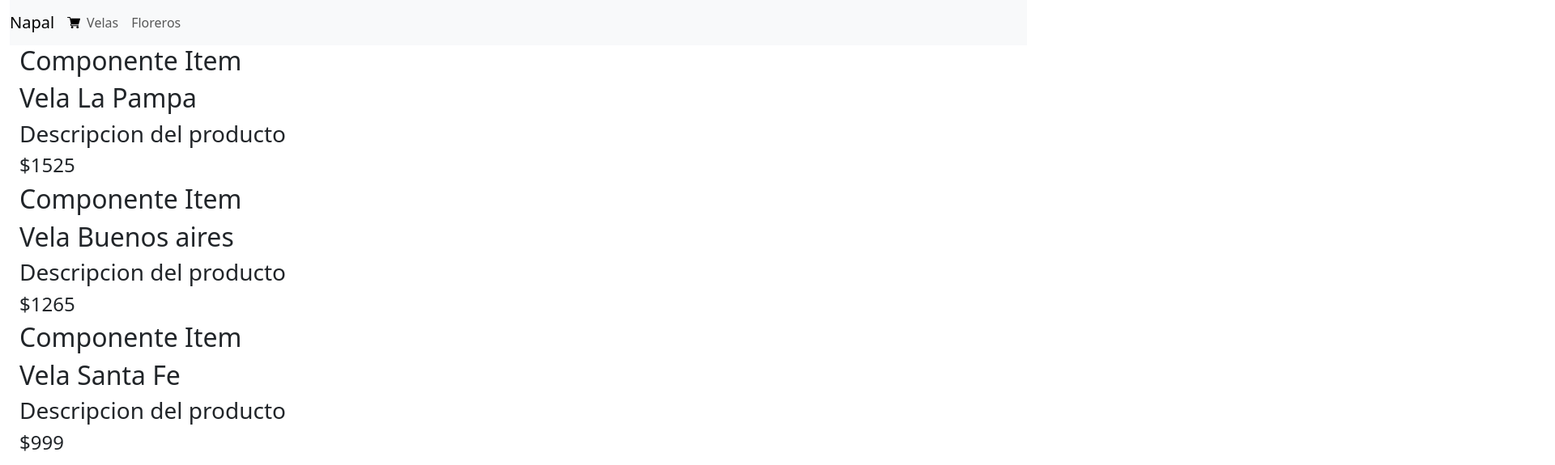
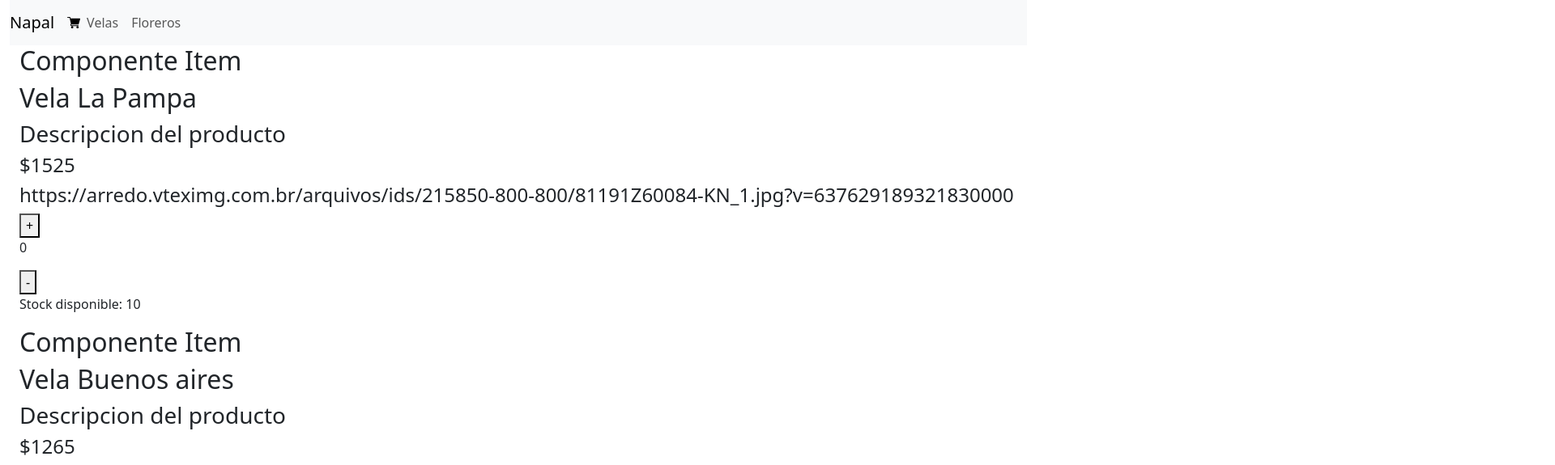
Before and after one commit to Luchitos/coderhouse-reactJs, a React (Create React App) app in the folder ecommerce-napal/: page / in a window 1280 px wide. Shown: the top 575 px of the page at 81% size, 1920 px wide, since content can reach past the window. Built offline with nearby package versions, Linux system fonts and the light colour scheme.

Commit message:
Add itemCountNew - Faltan estilos

```diff
--- /dev/null
+++ b/ecommerce-napal/src/ItemCountNew/ItemCountNew.jsx
@@ -0,0 +1,38 @@
+import React, { useState } from "react"
+
+const ItemCountNew = (props)=>{
+
+    const [stock, setStock] = useState(props.stock)
+    const [unidades, setUnidades] = useState(0)
+
+    const handleStock = {
+        sumaStock:()=>{
+            if(stock===0){
+                alert('no hay mas stock')
+            } else {
+                setUnidades(unidades+1)
+                setStock(stock-1)
+            }
+        },
+        restaStock:()=>{
+            if(unidades===0){
+                alert('no podes comprar negativos')
+            } else {
+                setUnidades(unidades-1)
+                setStock(stock+1)
+            }
+        }
+
+    }
+
+    return(
+        <div className='button-ItemCountNew'>
+            <button onClick={handleStock.sumaStock} disabled={stock==='0'}>+</button>
+            <p>{unidades}</p>
+            <button onClick={handleStock.restaStock} disabled={stock==='0'}>-</button>
+            <p>Stock disponible: {stock}</p>
+        </div>
+    )
+}
+
+export default ItemCountNew
--- a/ecommerce-napal/src/ItemList/Item/Item.jsx
+++ b/ecommerce-napal/src/ItemList/Item/Item.jsx
@@ -1,11 +1,17 @@
-const Item = ({title,description,price} ) => {
+import ItemCountNew from "../../ItemCountNew/ItemCountNew"
 
+const Item = ({title,description,price,pictureUrl,stock} ) => {
+    const handleAdd = (count) => {
+        console.log("La cantidad a agregar es: ", count)
+    }
     return <>
         <div>
             <h2>Componente Item</h2>
             <h2>{title}</h2>
             <h3>{description}</h3>
             <h4>${price}</h4>
+            <h4>{pictureUrl}</h4>
+            <ItemCountNew stock={parseInt(stock)} />
         </div>
     </>
 }
--- a/ecommerce-napal/src/ItemList/ItemList.jsx
+++ b/ecommerce-napal/src/ItemList/ItemList.jsx
@@ -21,12 +21,14 @@ const ItemList = () => {
     }, [])
 
     return (<>
-        {cargando ? <h2>CARGANDO PRODUCTOS</h2> :
+        {cargando ? <h4>LOADING...</h4>:
             productos.map((producto) =>
                 <Item key={producto.id}
                     title={producto.title}
                     description={producto.description}
-                    price={producto.price} />)
+                    price={producto.price}
+                    pictureUrl={producto.pictureUrl}
+                    stock={parseInt(producto.stock)}/>)
         }
     </>)
 }
--- a/ecommerce-napal/src/data/producto.js
+++ b/ecommerce-napal/src/data/producto.js
@@ -4,56 +4,64 @@ const producto = [
         "title": "Vela La Pampa",
         "price": 1525,
         "pictureUrl": "https://arredo.vteximg.com.br/arquivos/ids/215850-800-800/81191Z60084-KN_1.jpg?v=637629189321830000",
-        "description": "Descripcion del producto"
+        "description": "Descripcion del producto",
+        "stock": 10
     },
     {
         "id": 1,
         "title": "Vela Buenos aires",
         "price": 1265,
         "pictureUrl": "https://http2.mlstatic.com/D_NQ_NP_2X_660965-MLA46672338020_072021-F.webp",
-        "description": "Descripcion del producto"
+        "description": "Descripcion del producto",
+        "stock": 1
     },
     {
         "id": 2,
         "title": "Vela Santa Fe",
         "price": 999,
         "pictureUrl": "https://arredo.vteximg.com.br/arquivos/ids/215852-800-800/81191Z60084-KN_3.jpg?v=637629189325600000",
-        "description": "Descripcion del producto"
+        "description": "Descripcion del producto",
+        "stock": 11
     },
     {
         "id": 3,
         "title": "Vela Mendoza",
         "price": 1567,
         "pictureUrl": "https://d3cdlnm7te7ky2.cloudfront.net/pub/media/catalog/product/cache/2041cb3a5a9babd51192dc754f75de06/P/R/PR32013BI27542_PS133757_VELA_AROMATICA_GLOSSY_MAGNOLIA_VAINILLA_SZ1.jpg",
-        "description": "Descripcion del producto"
+        "description": "Descripcion del producto",
+        "stock": 10
     },
     {
         "id": 4,
         "title": "Vela Salta",
         "price": 1456,
         "pictureUrl": "https://d3cdlnm7te7ky2.cloudfront.net/pub/media/catalog/product/cache/2041cb3a5a9babd51192dc754f75de06/P/R/PR32013BI27542_PS133757_VELA_AROMATICA_GLOSSY_MAGNOLIA_VAINILLA_SZ1.jpg",
-        "description": "Descripcion del producto"
+        "description": "Descripcion del producto",
+        "stock": 4
     },
     {
         "id": 5,
         "title": "Vela Catamarca",
         "price": 1345,
         "pictureUrl": "https://http2.mlstatic.com/D_NQ_NP_2X_905264-MLA44377964696_122020-F.webp",
-        "description": "Descripcion del producto"
+        "description": "Descripcion del producto",
+        "stock": 20
     },
     {
         "id": 6,
         "title": "Vela Neuquen",
         "price": 1123,
         "pictureUrl": "https://http2.mlstatic.com/D_NQ_NP_2X_827459-MLA45331123912_032021-F.webp",
-        "description": "Descripcion del producto"
+        "description": "Descripcion del producto",
+        "stock": 5
     },
     {
         "id": 7,
         "title": "Vela San Luis",
         "price": 1234,
         "pictureUrl": "https://http2.mlstatic.com/D_NQ_NP_678773-MLA46672067981_072021-O.webp",
-        "description": "Descripcion del producto"
+        "description": "Descripcion del producto",
+        "stock": 12
     }
 ]
 
```
